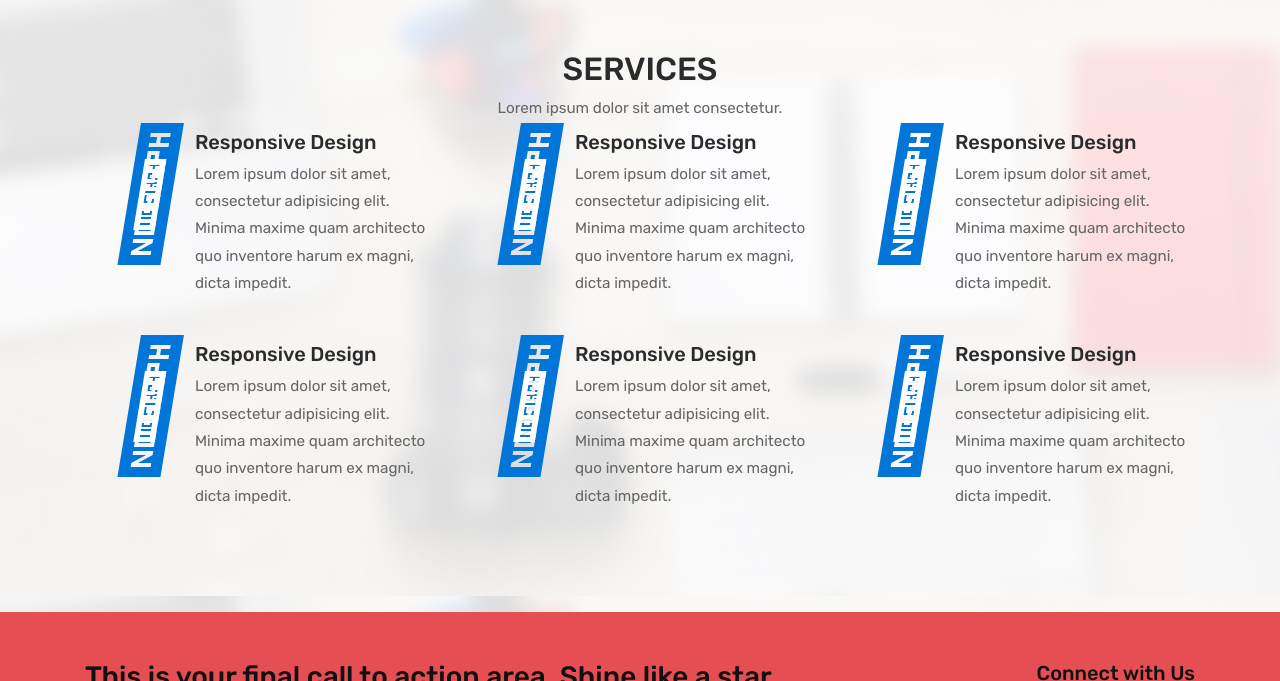
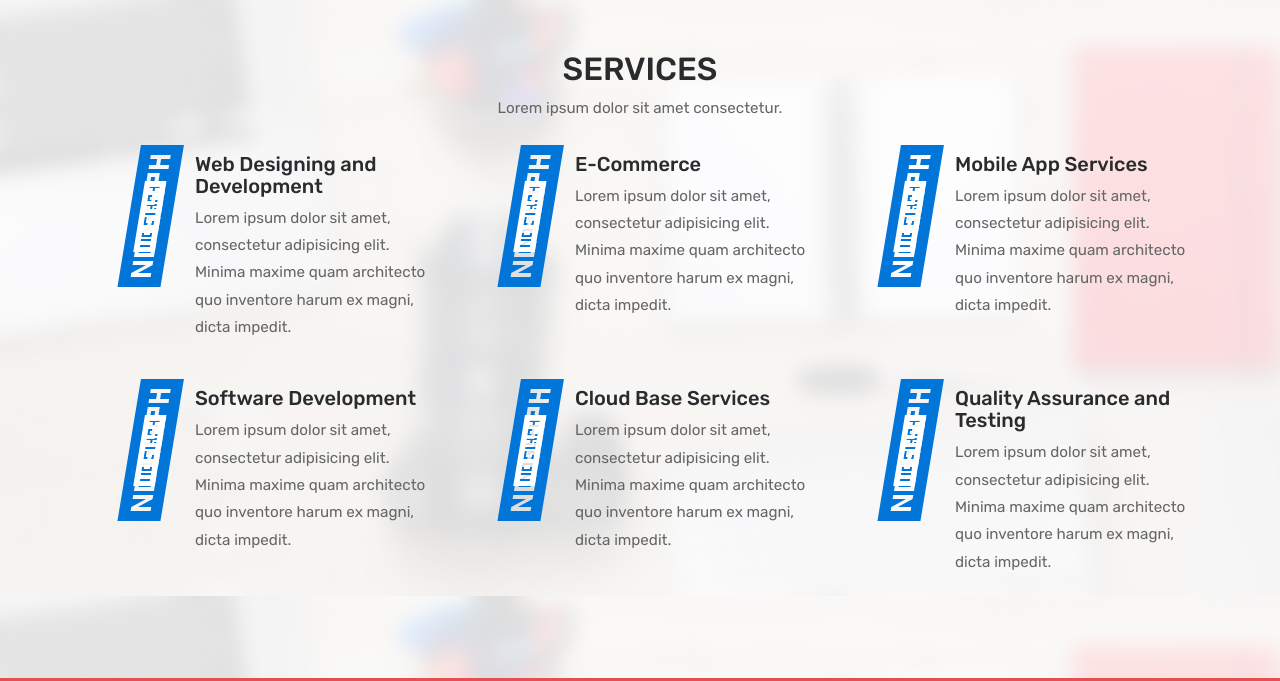
Before and after one commit to sethigourav/incredtech, a Jekyll site: the page built from index.html, in a window 1280 px wide and 1400 px high, cut to the strip 719-1400 px from the top of the window. Built offline with Jekyll 4.4.1, drawn with Linux system fonts in a browser that asks for light colours; some web fonts are replaced; the list of posts is cut into pages by our own code; some of the changed text lies outside the part shown.

Commit message:
Incredtech first version without content

```diff
--- a/_layouts/default.html
+++ b/_layouts/default.html
@@ -13,10 +13,11 @@
 <link href="{{ site.baseurl }}/assets/css/theme.css" rel="stylesheet">
 <link href="{{ site.baseurl }}/assets/css/icomoon.css" rel="stylesheet">
 <link href="{{ site.baseurl }}/assets/css/custom.css" rel="stylesheet">
+<!-- <link rel="stylesheet" href="https://maxcdn.bootstrapcdn.com/bootstrap/3.4.0/css/bootstrap.min.css"> -->
 <!-- <link href="../assets/css/theme.css" rel="stylesheet">
 <link href="../assets/css/custom.css" rel="stylesheet"> -->
 
-{{site.sharethis}}
+<!-- {{site.sharethis}} -->
 
 {% if jekyll.environment == 'production' %}
 <script>
@@ -66,29 +67,34 @@
                 </li>
 
                 <li class="nav-item dropdown">
-                    <a class="nav-link dropdown-toggle" href="#" id="dropdown01" data-toggle="dropdown" aria-haspopup="true" aria-expanded="false">Post</a>
+                    <a class="nav-link dropdown-toggle" href="#" id="dropdown01" data-toggle="dropdown" aria-haspopup="true" aria-expanded="false">Services</a>
                     <div class="dropdown-menu" aria-labelledby="dropdown01">
-                    <a class="dropdown-item" href="{{ site.baseurl }}/jekyll/tutorial/2018/01/12/is-intelligence-enough.html">Left Sidebar</a>
-                    <a class="dropdown-item" href="{{ site.baseurl }}/jekyll/tutorial/2018/01/12/red-riding.html">Right Sidebar</a>
+                    <a class="dropdown-item" href="{{ site.baseurl }}/">Web and E-Commerce</a>
+                    <a class="dropdown-item" href="{{ site.baseurl }}/">Mobile App Services</a>
+                    <a class="dropdown-item" href="{{ site.baseurl }}/">Software Development</a>
+                    <a class="dropdown-item" href="{{ site.baseurl }}/">Cloud Based Services</a>
+
                     </div>
                 </li>
 
-                <li class="nav-item">
-                    <a class="nav-link" href="{{ site.baseurl }}/about">About</a>
+                <li class="nav-item dropdown">
+                    <a class="nav-link dropdown-toggle" href="#" id="dropdown02" data-toggle="dropdown" aria-haspopup="true" aria-expanded="false">Technologies</a>
+                    <div class="dropdown-menu" aria-labelledby="dropdown02">
+                        <a class="dropdown-item" href="{{ site.baseurl }}/"> Agular and Node js</a>
+                        <a class="dropdown-item" href="{{ site.baseurl }}/">.Net Development</a>
+                        <a class="dropdown-item" href="{{ site.baseurl }}/"> PHP and Wordpress</a>
+                        <a class="dropdown-item" href="{{ site.baseurl }}/">Java</a>
+                        </div>
                 </li>
 
                 <li class="nav-item">
-                    <a class="nav-link" href="{{ site.baseurl }}/contact">Contact</a>
+                    <a class="nav-link" href="{{ site.baseurl }}/work">Our Work</a>
                 </li>
-
-                 <li class="nav-item">
-                    <a target="_blank" class="nav-link" href="https://github.com/wowthemesnet/affiliates-jekyll-theme">Github</a>
+                <li class="nav-item">
+                    <a class="nav-link" href="{{ site.baseurl }}/contact">Contact Us</a>
                 </li>
 
 <!--
-                <li class="nav-item">
-                    <a class="nav-link highlight" href="https://github.com/wowthemesnet/affiliates-jekyll-theme/archive/master.zip">Download Theme</a>
-                </li>  -->
 
             </ul>
             <!-- End Menu -->
@@ -131,20 +137,13 @@
     ================================================== -->
     <div class="beforefooter">
         <div class="container">
-            <div class="row justify-content-center">
-                <div class="col-md-8">
-                    <h3>This is your final call to action area. Shine like a star, make them want you, tell 'em to push that button!</h3>
-                    <p>We offer a <span>30 Day Money Back Guarantee</span>, so joining is <span class="risk-free">Risk-Free!</span></p>
-                    <a class="btn btn-primary btn-lg" href="#">Join us yesterday</a>
+            <div class="row justify-content-center text-center">
+                <div class="col-md-12">
+                    <h2 class="cust-head p-3 white-fg">HIRE DEDICATED DEVELOPERS</h2>
+                    <p class="p-2 fa-2x white-fg">We believe talent wins games, but teamwork and intelligence win championships.</p>
+                    <a class="btn btn-primary btn-lg m-3" href="#">Hire Developers</a>
                 </div>
-                <div class="col-md-4 text-right footersocial">
-                    <h5>Connect with Us</h5>
-                    <i class="fa fa-facebook"></i>
-                    <i class="fa fa-twitter"></i>
-                        <i class="fa fa-google"></i>
-                     <i class="fa fa-pinterest"></i>
-                     <i class="fa fa-github"></i>
-                </div>
+
             </div>
         </div>
     </div>
@@ -156,26 +155,73 @@
         <div class="container">
 
             <div class="row">
-
+                    <div class="col-md-12 text-center footersocial">
+                            <h5>Connect with Us</h5>
+                            <i class="fa fa-facebook"></i>
+                            <i class="fa fa-twitter"></i>
+                                <i class="fa fa-google"></i>
+                             <i class="fa fa-pinterest"></i>
+                             <i class="fa fa-github"></i>
+                        </div>
+                        <div class="col-sm-12">
+                                <div class="footer-widget textwidget">
+                    <div class="col-sm-3 pull-left">
+                            <h5 class="title">About Us</h5>
+                            <ul>
+                                    <li><a href="#"></a></li>
+                                    <li><a href="#"></a></li>
+                                    <li><a href="#"></a></li>
+                                    <li><a href="#"></a></li>
+                            </ul>
+                    </div>
+                </div>
                 <div class="footer-widget textwidget">
-                    <h5 class="title">Download</h5>
-                    <p>Download "Affiliates" theme and use it for your next Jekyll project. If you have a question, a bug report, or if you simply want to say hi, <a href="https://www.wowthemes.net/support/">contact us here</a>.</p>
-                    <a href="https://github.com/wowthemesnet/affiliates-jekyll-theme/archive/master.zip">Download Theme</a>
+                        <div class="col-sm-3 pull-left">
+                                <h5 class="title">Services</h5>
+                            <ul>
+                                <li><a href="#">Web Designing and Development</a></li>
+                                <li><a href="#">E-Commerce</a></li>
+                                <li><a href="#">Mobile App Services</a></li>
+                                <li><a href="#">Software Development</a></li>
+                                <li><a href="#">Cloud Base Services</a></li>
+                                <li><a href="#">Quality Assurance and Testing</a></li>
+                            </ul>
+                        </div>
                 </div>
+                <div class="footer-widget textwidget">
+                            <div class="col-sm-3 pull-left">
+                                    <h5 class="title">Technologies</h5>
+                                    <ul>
+                                            <li><a href="#">Agular and Node js</a></li>
+                                            <li><a href="#">.Net</a></li>
+                                            <li><a href="#">PHP and Wordpress</a></li>
+                                            <li><a href="#">Java</a></li>
+                                        </ul>
+                            </div>
+                        </div>
+                        <div class="footer-widget textwidget">
+                                <div class="col-sm-3 pull-left">
+                                        <h5 class="title">Get in touch</h5>
+                                        <ul>
+                                                <li><a href="#"><i class="fa fa-envelope"></i> info.incredtech@gmail.com</a></li>
+                                                <li><a href="#"><i class="fa fa-envelope"></i> hr.infocredtech@gmail.com</a></li>
+                                                <li><a href="#"></a></li>
+                                                <li><a href="#"></a></li>
+                                        </ul>
+                                </div>
+                            </div>
+                        </div>
                 </div>
             </div>
 
-            <div class="copyright">
-                <p class="pull-left">
+            <div class="copyright text-center">
+                <p class="">
                 Copyright © {{ site.time | date: "%Y" }} {{ site.name }}.
                 </p>
-                <p class="pull-right">
-                <!-- Please, leave credit to author unless you own a commercial license: https://www.wowthemes.net/freebies-license/ -->
-                <a target="_blank" href="https://www.wowthemes.net/free-jekyll-template-affiliates/">"Affiliates Theme"</a> - Design & Code by WowThemes.net
+                <p class="">
                 </p>
                 <div class="clearfix"></div>
             </div>
-
         </div>
 
     </footer>
--- a/assets/css/custom.scss
+++ b/assets/css/custom.scss
@@ -41,3 +41,12 @@
 {
 	margin-bottom:30px;
 }
+
+.cust-head
+{
+	font-size:3rem
+}
+.white-fg
+{
+	color:#fff;
+}
--- a/assets/css/theme.css
+++ b/assets/css/theme.css
@@ -37,16 +37,17 @@
 	/* background: #fff; */
         transition: top 0.5s ease-in-out;
         padding: 1.5rem 1rem;
-        box-shadow: 0px 10px 40px 0px rgba( 0, 0, 0, 0.05 );
+        /* box-shadow: 0px 10px 40px 0px rgba( 0, 0, 0, 0.05 ); */
 }
-.nav-up {box-shadow:none;}
+.nav-up {box-shadow:none;
+    background: #323030;}
 
 .navbar-light .navbar-brand.brand-logo
 {
     color:#fff;
     font-family: Raleway, sans-serif;
     font-size:40px;
-    font-weight:800;
+    font-weight:600;
 
 }
 .navbar-light .navbar-brand.brand-logo span
@@ -403,12 +404,12 @@
     line-height: 40px;
     text-align: center;
     display: inline-block;
-    background: #ffffff;
-    border-radius: 3px;
+    border: 1px solid #ffffff;
+    border-radius: 50%;
     box-shadow: 0 6px 10px 0 rgba(0,0,0,0.1);
     font-size: 18px;
     margin-left: 5px;
-    color: #3c3838;
+    color: #fff;
     margin-top: 10px;
 }
 .beforefooter {
@@ -424,11 +425,10 @@
 .footer a {color:inherit;}
 .footer a:hover {color:#fff; text-decoration:none;}
 .footer-widget {margin-bottom: 3rem;    margin-top: 3rem;font-size:15px;}
-.footer-widget h5.title {font-size:18px; text-transform:uppercase;letter-spacing:1px;color:#fff;margin-bottom:1.5rem;}
+.footer-widget h5.title {font-size:18px; text-transform:uppercase;letter-spacing:1px;color:#fff;margin-bottom:1.5rem; font-weight:400;}
 .footer-widget ul {list-style:none;padding-left:0;}
 .footer-widget ul li {margin:12px 0;}
 .footer-widget .recent-posts img {float:left;margin-right:10px;}
-.footer .textwidget a {    border-bottom: 1px dashed;}
 .beforefooter h3 {margin-bottom:1rem;}
 .copyright {  padding-top: 1.5rem; font-size:0.9em; }
 .copyright a {color:#eee;}
--- a/index.html
+++ b/index.html
@@ -12,6 +12,7 @@
             innovation with us.</h2>
          <a  href="{{ site.baseurl }}/contact" class="btn">Get In Touch</a>
     </div>
+
 </section>
 
 
@@ -20,7 +21,7 @@
       <div class="row">
         <div class="col-lg-12 text-center">
           <h2 class="section-heading text-uppercase">Services</h2>
-          <h3 class="section-subheading text-mute">Lorem ipsum dolor sit amet consectetur.</h3>
+          <h3 class="section-subheading text-mute mrg-btm-30">Lorem ipsum dolor sit amet consectetur.</h3>
         </div>
       </div>
       <div class="row">
@@ -32,7 +33,7 @@
                             </span>
                </div>
             <div class="right-content">
-                    <h5 class="service-heading">Responsive Design</h5>
+              <h5 class="service-heading">Web Designing and Development</h5>
               <p class="text-mute">Lorem ipsum dolor sit amet, consectetur adipisicing elit. Minima maxime quam architecto quo inventore harum ex magni, dicta impedit.</p>
             </div>
           </div>
@@ -44,7 +45,7 @@
                             </span>
                </div>
             <div class="right-content">
-            <h5 class="service-heading">Responsive Design</h5>
+              <h5 class="service-heading">E-Commerce</h5>
               <p class="text-mute">Lorem ipsum dolor sit amet, consectetur adipisicing elit. Minima maxime quam architecto quo inventore harum ex magni, dicta impedit.</p>
             </div>
           </div>
@@ -56,7 +57,7 @@
                           </span>
              </div>
           <div class="right-content">
-            <h5 class="service-heading">Responsive Design</h5>
+            <h5 class="service-heading">Mobile App Services</h5>
             <p class="text-mute">Lorem ipsum dolor sit amet, consectetur adipisicing elit. Minima maxime quam architecto quo inventore harum ex magni, dicta impedit.</p>
           </div>
         </div>
@@ -68,7 +69,7 @@
                           </span>
              </div>
           <div class="right-content">
-            <h5 class="service-heading">Responsive Design</h5>
+            <h5 class="service-heading">Software Development</h5>
             <p class="text-mute">Lorem ipsum dolor sit amet, consectetur adipisicing elit. Minima maxime quam architecto quo inventore harum ex magni, dicta impedit.</p>
           </div>
         </div>
@@ -80,7 +81,7 @@
                           </span>
              </div>
           <div class="right-content">
-            <h5 class="service-heading">Responsive Design</h5>
+            <h5 class="service-heading">Cloud Base Services</h5>
             <p class="text-mute">Lorem ipsum dolor sit amet, consectetur adipisicing elit. Minima maxime quam architecto quo inventore harum ex magni, dicta impedit.</p>
           </div>
         </div>
@@ -92,10 +93,11 @@
                           </span>
              </div>
           <div class="right-content">
-                <h5 class="service-heading">Responsive Design</h5>
+            <h5 class="service-heading">Quality Assurance and Testing</h5>
             <p class="text-mute">Lorem ipsum dolor sit amet, consectetur adipisicing elit. Minima maxime quam architecto quo inventore harum ex magni, dicta impedit.</p>
           </div>
         </div>
+
       </div>
     </div>
   </section>
```
Lines whose indentation alone changed are shown as unchanged.
